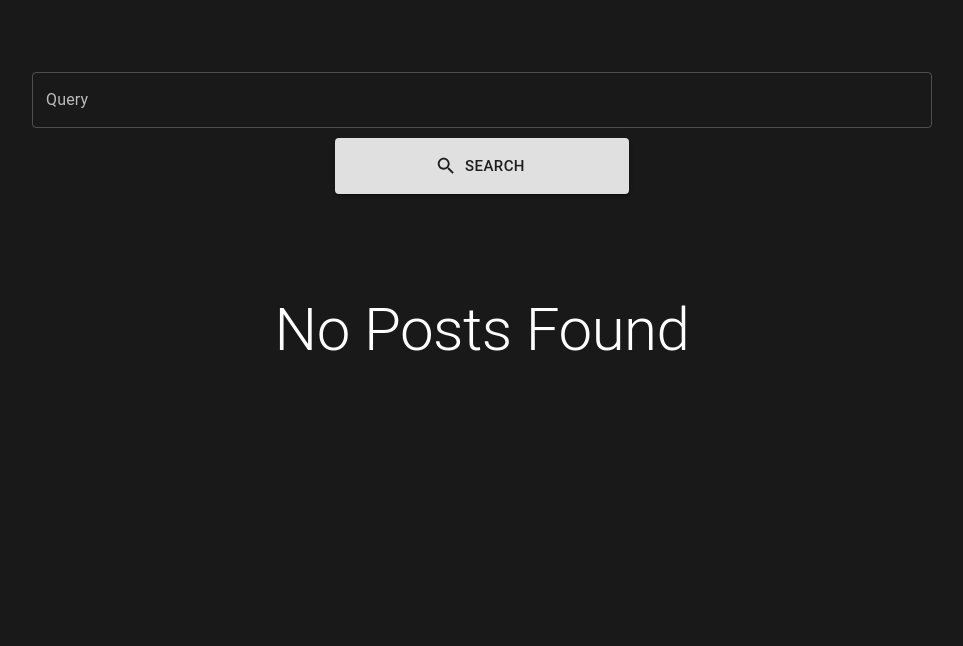
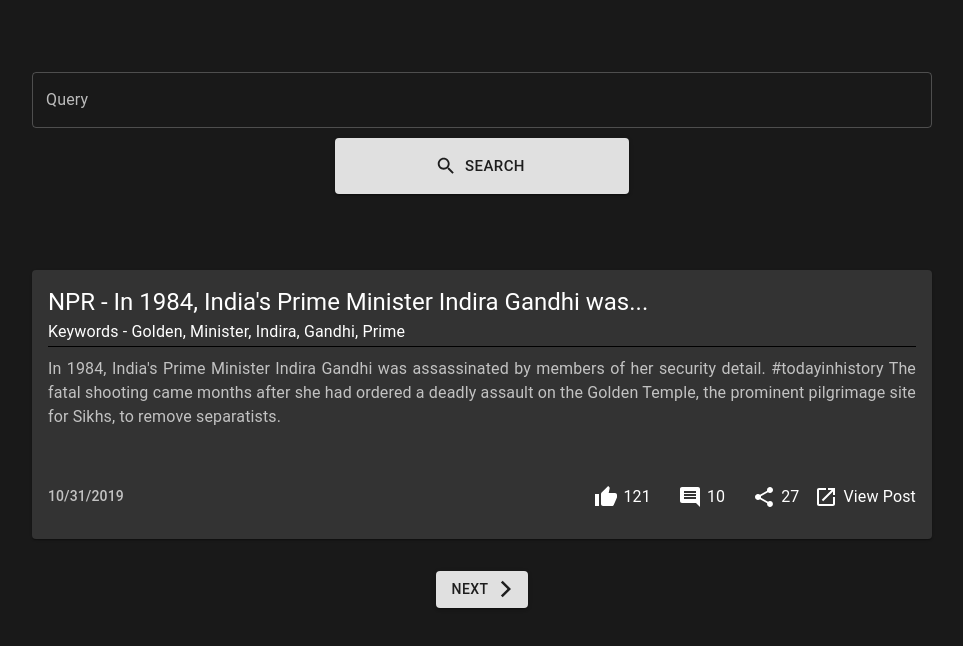
Before and after one commit to Shoney13/facebook-scraper-frontend, a React (Create React App) app: page / in a window 1280 px wide. Shown: the top 646 px of the page, without its empty margins (158-1121 px from the left). Built offline with nearby package versions, Linux system fonts and the light colour scheme.

Commit message:
added comments

```diff
--- a/src/page/home/components/List.js
+++ b/src/page/home/components/List.js
@@ -1,11 +1,12 @@
-import React from "react";
+import React, { useState } from "react";
 import { makeStyles } from "@material-ui/styles";
 
-import { Card, CardContent, Typography } from "@material-ui/core";
+import { Card, CardContent, IconButton, Typography } from "@material-ui/core";
 import CommentIcon from "@material-ui/icons/Comment";
 import ThumbUpIcon from "@material-ui/icons/ThumbUp";
 import ShareIcon from "@material-ui/icons/Share";
-import OpenInNewIcon from '@material-ui/icons/OpenInNew';
+import OpenInNewIcon from "@material-ui/icons/OpenInNew";
+import classNames from "classnames";
 // import LazyLoad from "react-lazyload";
 // import ImageZoom from "react-medium-image-zoom";
 
@@ -39,17 +40,18 @@
 		margin: 0,
 		overflowY: "auto",
 		textAlign: "justify",
-    borderTop: "1px solid black",
-    padding:"10px 0px",
+		borderTop: "1px solid black",
+		padding: "10px 0px",
 	},
 	content: {
 		flex: "1 0 auto",
 	},
 	controls: {
 		display: "flex",
-    alignItems: "center",
-    justifyContent: "flex-end",
-    width:"100%",
+		alignItems: "center",
+		justifyContent: "flex-end",
+		flexWrap: "wrap",
+		width: "100%",
 		padding: theme.spacing(2),
 		gap: 15,
 	},
@@ -61,22 +63,76 @@
 		gap: 5,
 		color: "#fff",
 	},
+	comments: {
+		display: "none",
+		"&.commentsVisible": {
+      display: "flex",
+    },
+    borderTop:"1px solid white",
+  },
+  commentsVisible: {
+    display: "flex",
+    flexDirection: "column",
+    // gap: 5,
+  },
+  comment: {
+    padding: "5px 10px",
+    borderTop:"1px solid black",
+    borderBottom:"1px solid black",
+  },
 }));
 
 function List({
 	post = {
-		body: 'Brazilian President Jair Bolsonaro said he was "very well" and again advocated the use of the controversial drug hydroxychloroquine.\n#Brazil #coronavirus',
-		date_created: "2020-07-10T00:43:01-0700",
-		headline: "India Today - Brazilian President Jair Bolsonaro said he...",
-		keywords: "Bolsonaro,President,controversial,advocated,Jair",
-		num_comments: 1,
-		num_likes: 46,
-		num_shares: 1,
-		url: "https://www.facebook.com/story.php?story_fbid=10160020915247119&id=23230437118&locale=pt_BR",
+		body: "In 1984, India's Prime Minister Indira Gandhi was assassinated by members of her security detail. #todayinhistory\n\nThe fatal shooting came months after she had ordered a deadly assault on the Golden Temple, the prominent pilgrimage site for Sikhs, to remove separatists.",
+		comments: [
+			{
+				author: "Author",
+				dateCreated: "2019-10-31T05:56:03-0700",
+				text: "India endured Indira's end.",
+			},
+			{
+				author: "Author",
+				dateCreated: "2019-10-31T15:28:47-0700",
+				text: "                  Pradip Majumdar ",
+			},
+			{
+				author: "Steven Cullen",
+				dateCreated: "2019-10-31T09:01:52-0700",
+				text: "I remember the history......",
+			},
+			{
+				author: "Author",
+				dateCreated: "2019-10-31T07:27:40-0700",
+				text: "I remember that day vividly. I was a high-school student in Calcutta at the time. We were in the chemistry laboratory when our professor gave us the news and told us all classes were suspended for the rest of the day. Some students were more excited about getting the rest of the day off rather than being concerned that our Prime Minister had just been assassinated by her own bodyguards.",
+			},
+			{
+				author: "Author",
+				dateCreated: "2019-10-31T06:38:52-0700",
+				text: "the way it should be",
+			},
+			{
+				author: "Author",
+				dateCreated: "2019-10-31T06:00:07-0700",
+				text: "You mean \u2018Hindustan\u2019, right? But even that is not enough to justify that country\u2019s treatment of Sikhs - before or after 1984.",
+			},
+		],
+		date_created: "2019-10-31T05:51:07-0700",
+		headline: "NPR - In 1984, India's Prime Minister Indira Gandhi was...",
+		keywords: "Golden,Minister,Indira,Gandhi,Prime",
+		num_comments: 10,
+		num_likes: 121,
+		num_shares: 27,
+		url: "https://www.facebook.com/story.php?story_fbid=10158548679826756&id=10643211755",
 	},
 }) {
 	const classes = useStyles();
-	// const imgLink = `./cover/${imgTitle}`;
+	const [showComments, setShowComments] = useState(false);
+  // const imgLink = `./cover/${imgTitle}`;
+
+  async function handleComments() {
+    setShowComments(prev=>!prev)
+  }
 
 	return (
 		<Card className={classes.card}>
@@ -103,25 +159,28 @@
 						Keywords - {post.keywords.replace(/,/g, ", ")}
 					</Typography>
 
-
 					<section className={classes.summary}>
 						<Typography variant="body1" color="textSecondary">
 							{post.body}
 						</Typography>
 					</section>
 				</CardContent>
-        <div className={classes.controls}>
-        <Typography variant="subtitle2" color="textSecondary" style={{marginRight:"auto"}}>
+				<div className={classes.controls}>
+					<Typography
+						variant="subtitle2"
+						color="textSecondary"
+						style={{ marginRight: "auto" }}
+					>
 						{new Date(post.date_created).toLocaleDateString()}
 					</Typography>
 					<div className={classes.cardLink}>
-						<ThumbUpIcon /> {post.num_likes}
+						<ThumbUpIcon /> <Typography variant="subtitle1">{post.num_likes}</Typography>
 					</div>
+					<IconButton classes={{label:classes.cardLink}} onClick={handleComments}>
+						<CommentIcon /> <Typography variant="subtitle1">{post.num_comments}</Typography>
+					</IconButton>
 					<div className={classes.cardLink}>
-						<CommentIcon /> {post.num_comments}
-					</div>
-					<div className={classes.cardLink}>
-						<ShareIcon /> {post.num_shares}
+						<ShareIcon /> <Typography variant="subtitle1">{post.num_shares}</Typography>
 					</div>
 					<a
 						target="_blank"
@@ -129,8 +188,18 @@
 						href={post.url}
 						className={classes.cardLink}
 					>
-						<OpenInNewIcon /> View Post
+						<OpenInNewIcon /> <Typography variant="subtitle1">View Post</Typography>
 					</a>
+				</div>
+				<div
+					className={classNames(classes.comments, {
+						[classes.commentsVisible]: showComments,
+					})}
+        >
+          <Typography variant="h5" align="center">Comments</Typography>
+					{post.comments.map((comment) => (
+						<div className={classes.comment}>{comment.text}</div>
+					))}
 				</div>
 			</div>
 		</Card>
--- a/src/page/home/index.js
+++ b/src/page/home/index.js
@@ -21,7 +21,50 @@
 	const [query, setQuery] = useState("");
 
 	/** @type {[Posts[], React.Dispatch<Posts>]} */ // TODO: Remove
-	const [posts, setPosts] = useState([]);
+	const [posts, setPosts] = useState([
+		{
+			body: "In 1984, India's Prime Minister Indira Gandhi was assassinated by members of her security detail. #todayinhistory\n\nThe fatal shooting came months after she had ordered a deadly assault on the Golden Temple, the prominent pilgrimage site for Sikhs, to remove separatists.",
+			comments: [
+				{
+					author: "Author",
+					dateCreated: "2019-10-31T05:56:03-0700",
+					text: "India endured Indira's end.",
+				},
+				{
+					author: "Author",
+					dateCreated: "2019-10-31T15:28:47-0700",
+					text: "                  Pradip Majumdar ",
+				},
+				{
+					author: "Steven Cullen",
+					dateCreated: "2019-10-31T09:01:52-0700",
+					text: "I remember the history......",
+				},
+				{
+					author: "Author",
+					dateCreated: "2019-10-31T07:27:40-0700",
+					text: "I remember that day vividly. I was a high-school student in Calcutta at the time. We were in the chemistry laboratory when our professor gave us the news and told us all classes were suspended for the rest of the day. Some students were more excited about getting the rest of the day off rather than being concerned that our Prime Minister had just been assassinated by her own bodyguards.",
+				},
+				{
+					author: "Author",
+					dateCreated: "2019-10-31T06:38:52-0700",
+					text: "the way it should be",
+				},
+				{
+					author: "Author",
+					dateCreated: "2019-10-31T06:00:07-0700",
+					text: "You mean \u2018Hindustan\u2019, right? But even that is not enough to justify that country\u2019s treatment of Sikhs - before or after 1984.",
+				},
+			],
+			date_created: "2019-10-31T05:51:07-0700",
+			headline: "NPR - In 1984, India's Prime Minister Indira Gandhi was...",
+			keywords: "Golden,Minister,Indira,Gandhi,Prime",
+			num_comments: 10,
+			num_likes: 121,
+			num_shares: 27,
+			url: "https://www.facebook.com/story.php?story_fbid=10158548679826756&id=10643211755",
+		},
+	]);
 
 	const getPosts = useCallback(async () => {
 		if (!query.trim()) return;
```
